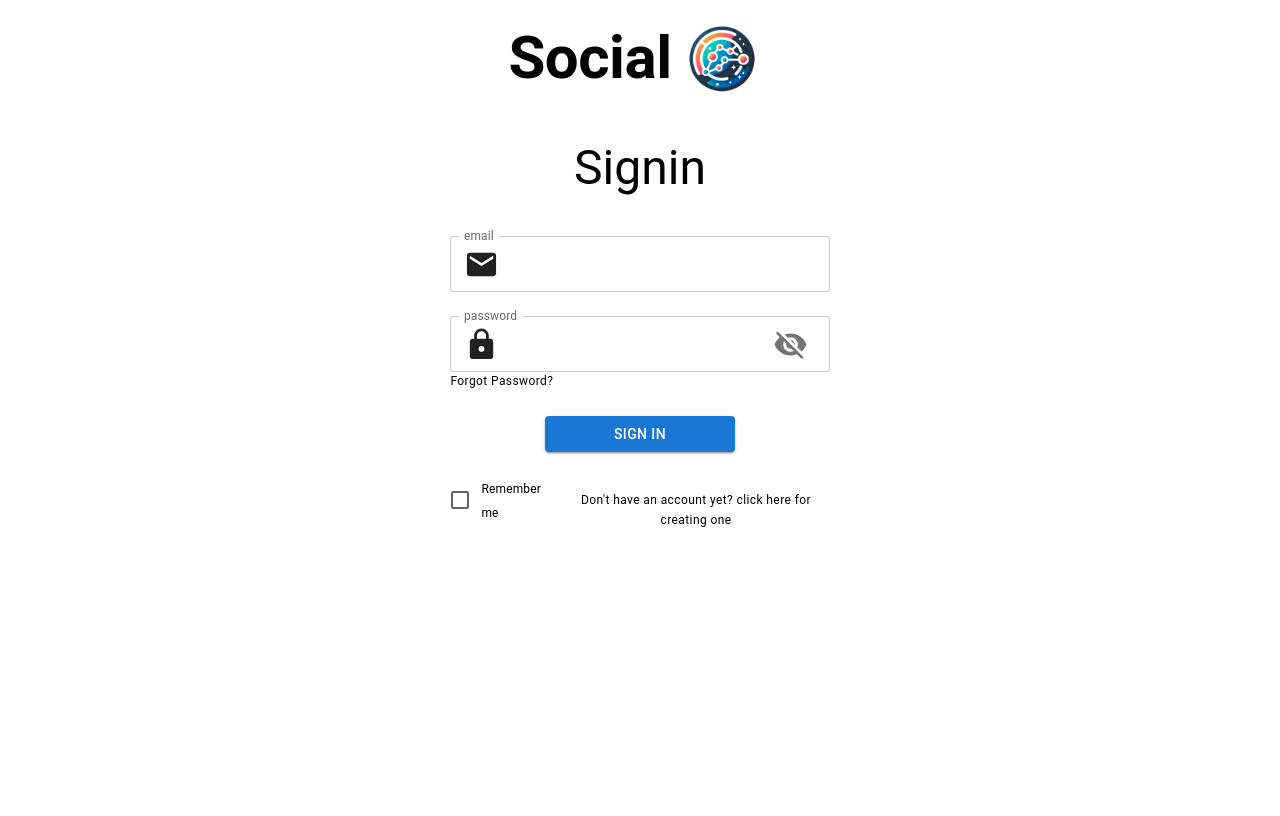
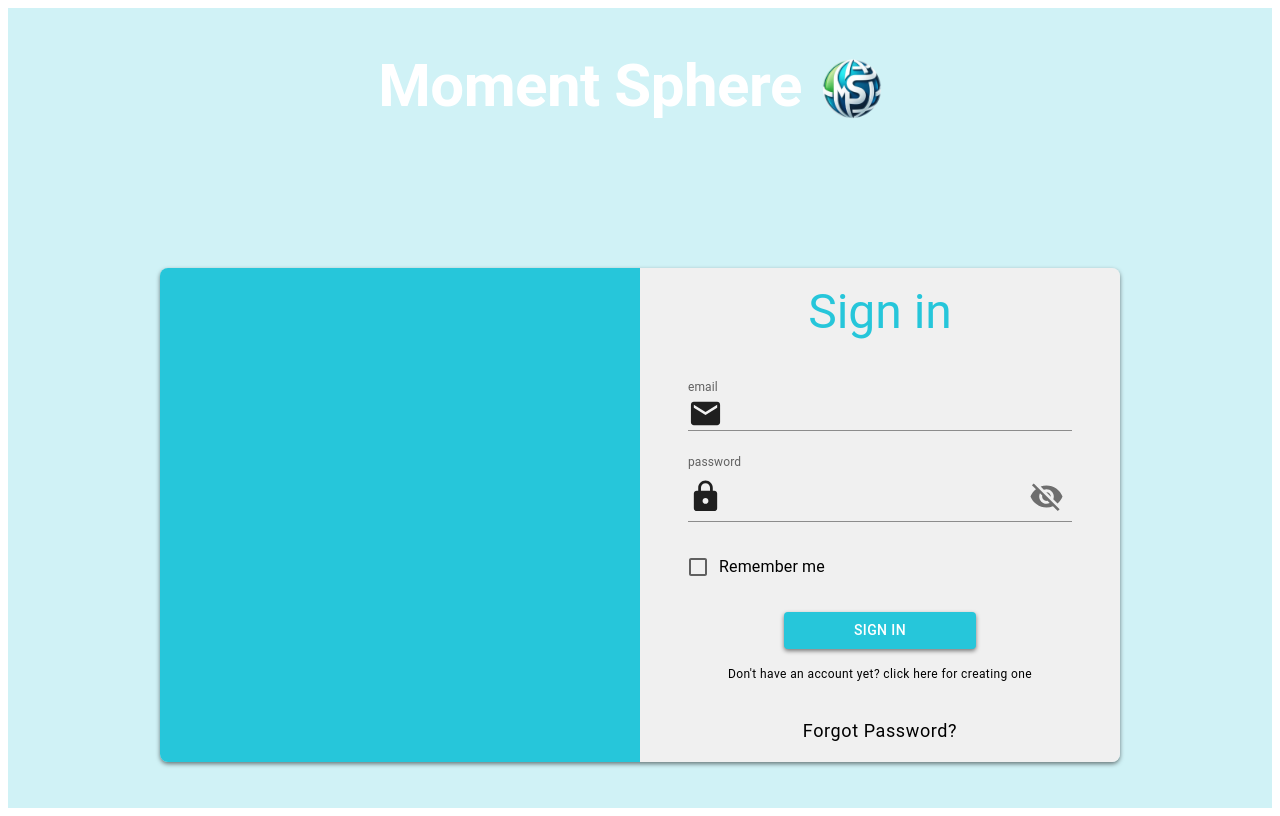
Before and after one commit to roirein/social-media-app, a Next.js app in the folder social-media-client/social-media-client/: page / in a window 1280 px wide. Built offline with nearby package versions, Linux system fonts and the light colour scheme.

Commit message:
setting styling for auth page

```diff
--- a/social-media-client/social-media-client/components/UI/forms-input/PasswordInput.js
+++ b/social-media-client/social-media-client/components/UI/forms-input/PasswordInput.js
@@ -1,12 +1,14 @@
 import { useFormContext, Controller } from "react-hook-form"
-import { IconButton, TextField } from "@mui/material"
+import { IconButton, TextField, useField } from "@mui/material"
 import { Lock, Visibility, VisibilityOff } from "@mui/icons-material"
 import { useState } from "react"
+import { useTheme } from "@emotion/react"
 
 const PasswordInput = (props) => {
 
     const {control, formState: {errors}, clearErrors} = useFormContext()
     const [showPassword, setShowPassword] = useState(false)
+    const theme = useTheme()
 
     return (
         <Controller
@@ -17,7 +19,7 @@ const PasswordInput = (props) => {
                     {...field}
                     type={showPassword ? 'text' : 'password'}
                     label={props.label}
-                    variant="outlined"
+                    variant="standard"
                     InputProps={{
                         startAdornment: <Lock fontSize="large"/>,
                         endAdornment: <IconButton onClick={() => setShowPassword(!showPassword)}>
@@ -27,6 +29,14 @@ const PasswordInput = (props) => {
                     error={!!errors[props.name]}
                     helperText={errors[props.name] ? errors[props.name].message : ''}
                     onBlur={() => clearErrors(props.name)}
+                    sx={{
+                        '& .MuiInput-underline:after': {
+                          borderBottomColor: theme.palette.primary.light,
+                        },
+                        '& label.Mui-focused': {
+                            color: theme.palette.primary.light,
+                        }
+                    }}
                 />
             )}
         />
--- a/social-media-client/social-media-client/components/UI/forms-input/TextInput.js
+++ b/social-media-client/social-media-client/components/UI/forms-input/TextInput.js
@@ -1,9 +1,10 @@
 import { useFormContext, Controller } from "react-hook-form"
-import { TextField } from "@mui/material"
+import { TextField, useTheme } from "@mui/material"
 
 const TextInput = (props) => {
 
     const {control, formState: {errors}, clearErrors} = useFormContext()
+    const theme = useTheme()
 
     return (
         <Controller
@@ -14,11 +15,19 @@ const TextInput = (props) => {
                     {...field}
                     type={props.type}
                     label={props.label}
-                    variant="outlined"
+                    variant="standard"
                     InputProps={props.inputProps}
                     error={!!errors[props.name]}
                     helperText={errors[props.name] ? errors[props.name].message : ''}
                     onBlur={() => clearErrors(props.name)}
+                    sx={{
+                        '& .MuiInput-underline:after': {
+                          borderBottomColor: theme.palette.primary.light,
+                        },
+                        '& label.Mui-focused': {
+                            color: theme.palette.primary.light,
+                        }
+                    }}
                 />
             )}
         />
--- a/social-media-client/social-media-client/pages/_app.js
+++ b/social-media-client/social-media-client/pages/_app.js
@@ -1,5 +1,8 @@
-
+import { ThemeProvider } from "@mui/material"
+import theme from "@/theme/app-theme"
 
 export default function App({ Component, pageProps }) {
-  return <Component {...pageProps} />
+  return <ThemeProvider theme={theme}>
+      <Component {...pageProps} />
+  </ThemeProvider>
 }
--- a/social-media-client/social-media-client/pages/components/LoginForm.js
+++ b/social-media-client/social-media-client/pages/components/LoginForm.js
@@ -1,7 +1,7 @@
 import PasswordInput from "@/components/UI/forms-input/PasswordInput";
 import TextInput from "@/components/UI/forms-input/TextInput";
 import { Email } from "@mui/icons-material";
-import { Button, FormControlLabel, Stack, Typography, Checkbox } from "@mui/material";
+import { Button, FormControlLabel, Stack, Typography, Checkbox, useTheme } from "@mui/material";
 import { Controller, FormProvider, useForm } from "react-hook-form";
 import * as yup from 'yup'
 import { yupResolver } from "@hookform/resolvers/yup"
@@ -24,6 +24,8 @@ const validationSchema = yup.object({
 
 
 const LoginForm = (props) => {
+
+    const theme = useTheme()
 
     const methods = useForm({
         resolver: yupResolver(validationSchema)
@@ -54,7 +56,8 @@ const LoginForm = (props) => {
             <form
                 style={{
                     margin: '0 auto',
-                    width: '30%'
+                    width: '80%',
+                    padding: '16px'
                 }}
                 onSubmit={methods.handleSubmit(onSubmit)}
                 onBlur={() => setServerError(null)}
@@ -63,8 +66,8 @@ const LoginForm = (props) => {
                     direction="column"
                     rowGap="24px"
                 >
-                    <Typography variant="h3" textAlign="center" sx={{mb: '16px'}}>
-                        Signin
+                    <Typography variant="h3" textAlign="center" sx={{mb: '16px'}} color={theme.palette.primary.light}>
+                        Sign in
                     </Typography>
                     <TextInput
                         name="email"
@@ -74,18 +77,45 @@ const LoginForm = (props) => {
                             startAdornment: <Email fontSize="large"/>
                         }}
                     />
-                    <Stack>
                     <PasswordInput
                         name="password"
                         label="password"
                     />
+                    <FormControlLabel control={<Checkbox
+                                    onChange={() => setRememberMe((prev) => !prev)}
+                                    value={rememberMe}
+                                    sx={{
+                                        '&.Mui-checked': {
+                                          color: theme.palette.primary.light, // This is the color when the checkbox is checked
+                                        },
+                                    }}
+                                />}
+                        label={<span style={{ fontSize: '16px' }}>Remember me</span>}
+                    />
+                    <Button type="submit" variant="contained" sx={{width: '50%', margin: '0 auto', backgroundColor: theme.palette.primary.light}}>
+                        Sign in
+                    </Button>
+                    <Typography textAlign="center" sx={{
+                            cursor: 'pointer',
+                            '&:hover': {
+                                color: theme.palette.primary.light,
+                                textDecoration: 'underline',
+                                fontWeight: 'bold'
+                            },
+                            position: 'relative',
+                            bottom: '8px'
+                        }} onClick={props.onSwitchSignup} variant="caption">
+                            Don't have an account yet? click here for creating one
+                    </Typography>
                     <Typography
                         variant="caption"
+                        fontSize="18px"
+                        textAlign="center"
                         sx={{
                             cursor: 'pointer',
                             '&:hover': {
-                                    color: 'blue',
-                                    textDecoratin: 'underline',
+                                color: theme.palette.primary.light,
+                                textDecoration: 'underline',
                                 fontWeight: 'bold'
                             },
                         }}
@@ -93,39 +123,11 @@ const LoginForm = (props) => {
                     >
                         Forgot Password?
                     </Typography>
-                    </Stack>
-                    <Button type="submit" variant="contained" sx={{width: '50%', margin: '0 auto'}}>
-                        Sign in
-                    </Button>
                     {serverError && (
                         <Typography color="red" textAlign="center">
                             {serverError}
                         </Typography>
                     )}
-                    <Stack
-                        direction="row"
-                        justifyContent="space-between"
-                        alignItems="baseline"
-                    >
-                        <FormControlLabel control={<Checkbox
-                                                        onChange={() => setRememberMe((prev) => !prev)}
-                                                        value={rememberMe}
-                                                    />}
-                                            label={<span style={{ fontSize: '12px' }}>Remember me</span>}
-                        />
-                        <Typography textAlign="center" sx={{
-                            cursor: 'pointer',
-                            '&:hover': {
-                                color: 'blue',
-                                textDecoratin: 'underline',
-                                fontWeight: 'bold'
-                            },
-                            position: 'relative',
-                            bottom: '8px'
-                        }} onClick={props.onSwitchSignup} variant="caption">
-                            Don't have an account yet? click here for creating one
-                        </Typography>
-                    </Stack>
                 </Stack>
             </form>
         </FormProvider>
--- a/social-media-client/social-media-client/pages/components/PasswordResetForm.js
+++ b/social-media-client/social-media-client/pages/components/PasswordResetForm.js
@@ -1,7 +1,7 @@
 import PasswordInput from "@/components/UI/forms-input/PasswordInput";
 import TextInput from "@/components/UI/forms-input/TextInput";
 import { Email } from "@mui/icons-material";
-import { Button, FormControlLabel, Stack, Typography, Checkbox } from "@mui/material";
+import { Button, FormControlLabel, Stack, Typography, Checkbox, useTheme} from "@mui/material";
 import { Controller, FormProvider, useForm } from "react-hook-form";
 import * as yup from 'yup'
 import { yupResolver } from "@hookform/resolvers/yup"
@@ -22,6 +22,8 @@ const PasswordResetForm = (props) => {
     const methods = useForm({
         resolver: yupResolver(validationSchema)
     });
+
+    const theme = useTheme()
 
     const [serverError, setServerError] = useState(null);
     const [isSubmitted, setIsSubmitted] = useState(false)
@@ -55,7 +57,8 @@ const PasswordResetForm = (props) => {
             <form
                 style={{
                     margin: '0 auto',
-                    width: '30%'
+                    width: '80%',
+                    padding: '16px'
                 }}
                 onSubmit={methods.handleSubmit(onSubmit)}
                 onBlur={() => setServerError(null)}
@@ -64,7 +67,7 @@ const PasswordResetForm = (props) => {
                     direction="column"
                     rowGap="24px"
                 >
-                    <Typography variant="h3" textAlign="center" sx={{mb: '16px'}}>
+                    <Typography variant="h3" textAlign="center" sx={{mb: '16px'}} color={theme.palette.primary.light}>
                         Reset Password
                     </Typography>
                     <TextInput
@@ -75,9 +78,25 @@ const PasswordResetForm = (props) => {
                             startAdornment: <Email fontSize="large"/>
                         }}
                     />
-                    <Button type="submit" variant="contained" sx={{width: '50%', margin: '0 auto'}}>
+                    <Button type="submit" variant="contained" sx={{width: '50%', margin: '0 auto', backgroundColor: theme.palette.primary.light}}>
                         Reset Password
                     </Button>
+                    <Typography
+                        variant="caption"
+                        fontSize="18px"
+                        textAlign="center"
+                        sx={{
+                            cursor: 'pointer',
+                            '&:hover': {
+                                color: theme.palette.primary.light,
+                                textDecoration: 'underline',
+                                fontWeight: 'bold'
+                            },
+                        }}
+                        onClick={props.onSwitchLogin}
+                    >
+                        Back To Login
+                    </Typography>
                     {serverError && (
                         <Typography color="red" textAlign="center">
                             {serverError}
--- a/social-media-client/social-media-client/pages/components/SignupForm.js
+++ b/social-media-client/social-media-client/pages/components/SignupForm.js
@@ -1,5 +1,5 @@
 import { useState } from 'react'
-import {Button, Stack, TextField, Typography} from '@mui/material'
+import {Button, Stack, TextField, Typography, useTheme} from '@mui/material'
 import { AccountCircle, Email, Lock } from '@mui/icons-material'
 import { useForm, FormProvider } from 'react-hook-form'
 import * as yup from 'yup'
@@ -35,6 +35,8 @@ const SignupForm = (props) => {
         resolver: yupResolver(validationSchema)
     })
 
+    const theme = useTheme()
+
     const [submitted, setSubmitted] = useState(false);
     const [serverError, setServerError] = useState('')
 
@@ -68,13 +70,14 @@ const SignupForm = (props) => {
         <FormProvider {...methods}>
             <form  onSubmit={methods.handleSubmit(onSubmit)} style={{
                 margin: '0 auto',
-                width: '30%'
+                width: '80%',
+                padding: '16px'
             }} onBlur={() => setServerError(null)}>
                 <Stack
                     direction="column"
                     rowGap="24px"
                 >
-                    <Typography variant="h3" textAlign="center" sx={{mb: '16px'}}>
+                    <Typography variant="h3" textAlign="center" sx={{mb: '16px'}} color={theme.palette.primary.light}>
                         Signup
                     </Typography>
                     <TextInput
@@ -101,7 +104,7 @@ const SignupForm = (props) => {
                         name="confirmPassword"
                         label="confirm password"
                     />
-                    <Button type="submit" variant="contained" sx={{width: '50%', margin: '0 auto'}}>
+                    <Button type="submit" variant="contained" sx={{width: '50%', margin: '0 auto', backgroundColor: theme.palette.primary.light}}>
                         Signup
                     </Button>
                     {serverError && (
@@ -112,8 +115,8 @@ const SignupForm = (props) => {
                     <Typography textAlign="center" sx={{
                         cursor: 'pointer',
                         '&:hover': {
-                            color: 'blue',
-                            textDecoratin: 'underline',
+                            color: theme.palette.primary.light,
+                            textDecoration: 'underline',
                             fontWeight: 'bold'
                         }
                     }} onClick={props.onSwitchLogin}>
--- a/social-media-client/social-media-client/pages/index.js
+++ b/social-media-client/social-media-client/pages/index.js
@@ -1,12 +1,12 @@
-import { Box, Stack, Typography } from '@mui/material'
+import { Box, Stack, Typography, useTheme } from '@mui/material'
 import { useEffect, useState } from 'react'
-import Image from 'next/image'
-import logo from '../public/logo.png'
 import SignupForm from './components/SignupForm'
 import LoginForm from './components/LoginForm'
 import PasswordResetForm from './components/PasswordResetForm'
 import { useRouter } from 'next/router'
 import ChangePasswordForm from './components/ChangePasswordForm'
+import logo from '../public/logo.png'
+import Image from 'next/image'
 
 //better structure, styling, and errors handling will be handled later
 
@@ -20,6 +20,7 @@ const AUTH_OPTION = {
 export default function Home() {
 
   const router = useRouter()
+  const theme = useTheme()
 
   const {token} = router.query
   const [authOption, setAuthOption] = useState()
@@ -36,6 +37,13 @@ export default function Home() {
     <Box
       width="100%"
       minHeight="100vh"
+      sx={{
+        background: theme.palette.primary.main,
+      }}
+      display="flex"
+      flexDirection="column"
+      alignItems='center'
+      rowGap={theme.spacing(10)}
     >
       <Stack
         direction="row"
@@ -43,18 +51,48 @@ export default function Home() {
           width:"100%",
           justifyContent: 'center',
           alignItems: 'center',
-          pb: '32px'
+          mt: theme.spacing(8)
         }}
       >
-        <Typography variant="h2" fontWeight="bold">
-          Social
+        <Typography variant="h2" fontWeight="bold" sx={{mb: theme.spacing(4)}} color={theme.palette.secondary.contrastText}>
+          Moment Sphere
         </Typography>
-        <Image width="100" height="100" src={logo}/>
+        <Image src={logo} width={100} height={100}/>
       </Stack>
-      {authOption === AUTH_OPTION.LOGIN && <LoginForm onSwitchSignup={() => setAuthOption(AUTH_OPTION.REGISTER)} onForgotPassword={() => setAuthOption(AUTH_OPTION.PASSWORD_RESET)}/>}
-      {authOption === AUTH_OPTION.REGISTER && <SignupForm onSwithLogin={() => setAuthOption(AUTH_OPTION.LOGIN)}/>}
-      {authOption === AUTH_OPTION.PASSWORD_RESET && <PasswordResetForm/>}
-      {authOption === AUTH_OPTION.PASSWORD_CHANGE && <ChangePasswordForm/>}
+      <Stack
+        direction="row"
+        width="60rem"
+        minHeight="45vh"
+        sx={{
+          boxShadow: 2,
+          borderRadius: theme.spacing(4),
+          mt: theme.spacing(10)
+        }}
+      >
+        <Stack
+          width="50%"
+          bgcolor={theme.palette.primary.light}
+          sx={{
+            borderTopLeftRadius: theme.spacing(4),
+            borderBottomLeftRadius: theme.spacing(4)
+          }}
+        >
+
+        </Stack>
+        <Stack
+          width="50%"
+          bgcolor={theme.palette.secondary.light}
+          sx={{
+            borderTopRightRadius: theme.spacing(4),
+            borderBottomRightRadius: theme.spacing(4)
+          }}
+        >
+            {authOption === AUTH_OPTION.LOGIN && <LoginForm onSwitchSignup={() => setAuthOption(AUTH_OPTION.REGISTER)} onForgotPassword={() => setAuthOption(AUTH_OPTION.PASSWORD_RESET)}/>}
+            {authOption === AUTH_OPTION.REGISTER && <SignupForm onSwitchLogin={() => setAuthOption(AUTH_OPTION.LOGIN)}/>}
+            {authOption === AUTH_OPTION.PASSWORD_RESET && <PasswordResetForm onSwitchLogin={() => setAuthOption(AUTH_OPTION.LOGIN)}/>}
+            {authOption === AUTH_OPTION.PASSWORD_CHANGE && <ChangePasswordForm/>}
+        </Stack>
+      </Stack>
     </Box>
   )
 }
--- /dev/null
+++ b/social-media-client/social-media-client/theme/app-theme.js
@@ -0,0 +1,25 @@
+import { createTheme } from "@mui/material";
+
+const theme = createTheme({
+    palette: {
+        primary: {
+            main: '#d0f2f6',
+            light: '#26c6da',
+            contrastText: '#FFF',
+            dark: '#000'
+        },
+        secondary: {
+            main: '#39dcd9',
+            light: '#F0F0F0',
+            contrastText: '#FFF'
+        }
+    },
+    spacing: [0, 1, 2, 4, 8, 12, 16, 24, 32, 48, 64],
+    shadows: [
+        'none', // index 0
+        '0px 1px 2px 0px rgba(0,0,0,0.05)', // index 1
+        '0px 2px 4px 0px rgba(0,0,0,0.5)'
+    ]
+})
+
+export default theme
```
Also changed, not shown: social-media-client/social-media-client/public/logo.png. Lines whose indentation alone changed are shown as unchanged.
